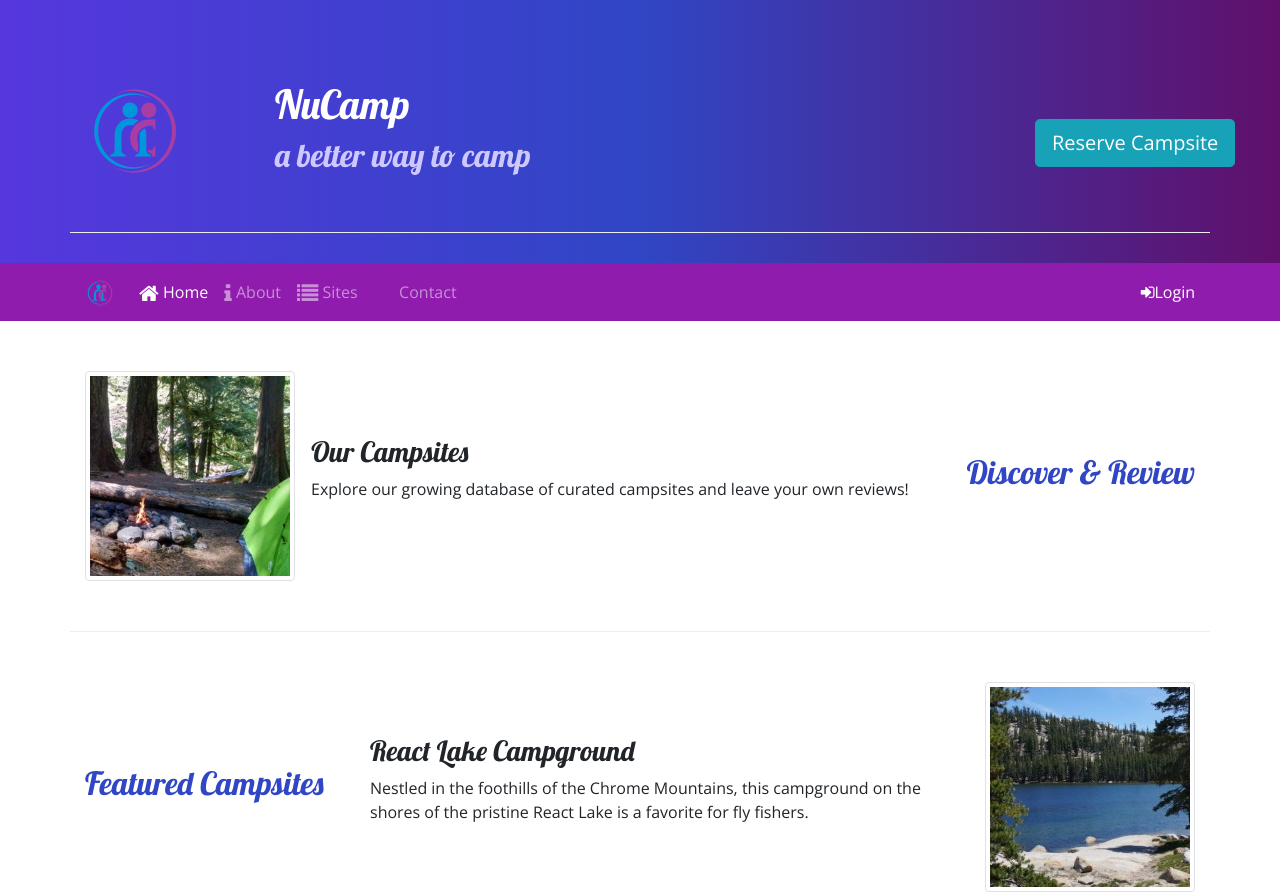
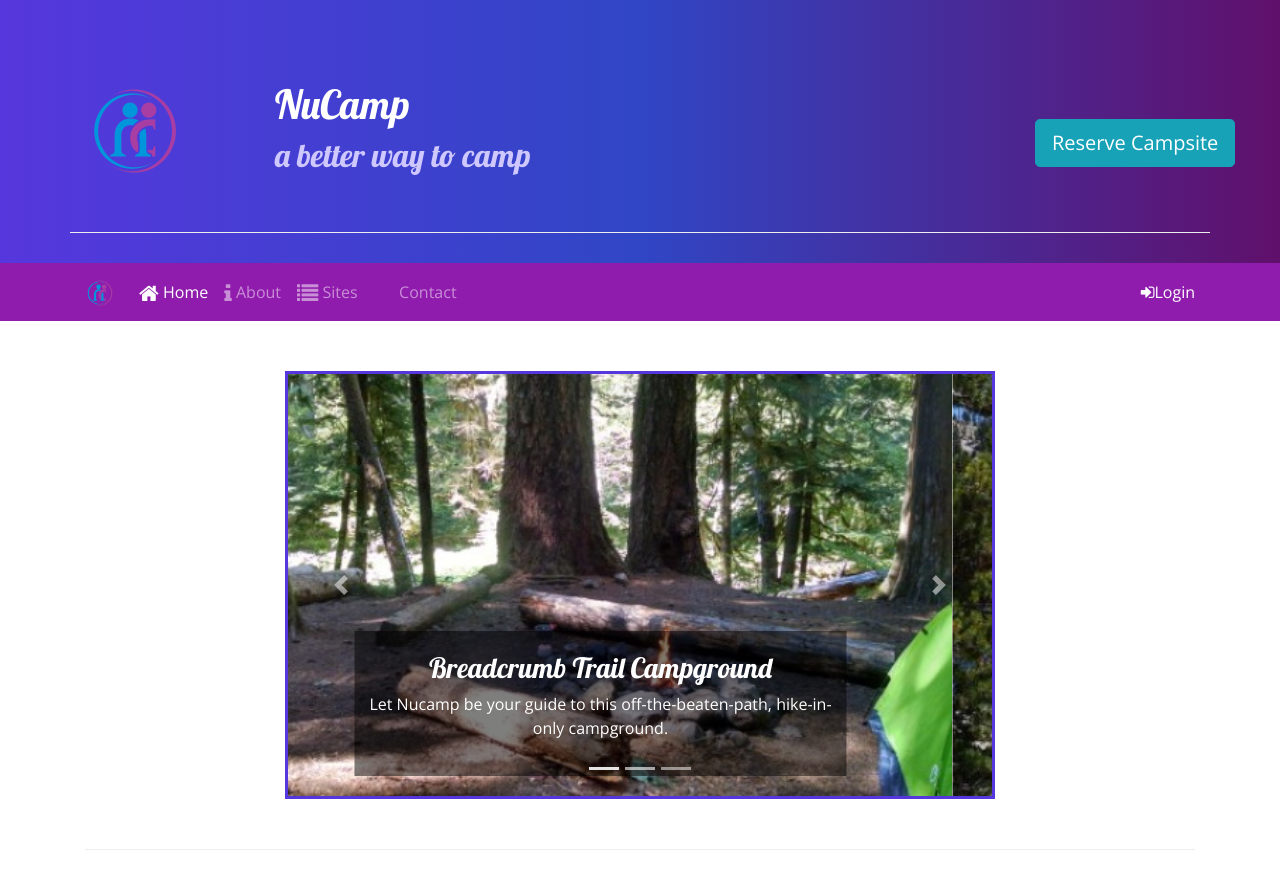
Before and after one commit to acepitcher2009/NuCamp-Website, a website: page index.html in a window 1280 px wide. Shown: the top 895 px of the page. Drawn offline with nearby package versions, Linux system fonts and the light colour scheme.

Commit message:
carousels

```diff
--- a/css/styles.css
+++ b/css/styles.css
@@ -35,3 +35,11 @@ header h2 {
 .navbar {
     background-color: #901cad;
 }
+
+.carousel-caption {
+    background-color: rgba(00, 0, 0, 0.5);
+}
+
+.carousel {
+    border: solid #5637DD;
+}
--- a/index.html
+++ b/index.html
@@ -99,6 +99,49 @@
   </div>
 
   <div class="container">
+    <div class="row-content">
+      <div class="col-md-8 mx-auto">
+        <div id="homeCarousel" class="carousel slide" data-ride="carousel">
+          <ol class="carousel-indicators">
+            <li data-target="#homeCarousel" data-slide-to="0" class="active"></li>
+            <li data-target="#homeCarousel" data-slide-to="1"></li>
+            <li data-target="#homeCarousel" data-slide-to="2"></li>
+          </ol>
+          <div class="carousel-inner">
+            <div class="carousel-item active">
+              <img src="img/breadcrumb-trail.jpg" alt="Breadcrumb Trail Campground" class="d-block w-100">
+              <div class="carousel-caption">
+                <h3>Breadcrumb Trail Campground</h3>
+                <p class="d-none d-sm-block">Let Nucamp be your guide to this off-the-beaten-path, hike-in-only
+                  campground. </p>
+              </div>
+            </div>
+            <div class="carousel-item">
+              <img src="img/react-lake.jpg" alt="React Lake Campground" class="d-block w-100">
+              <div class="carousel-caption">
+                <h3>React Lake Campground</h3>
+                <p class="d-none d-sm-block">Nestled in the foothills of the Chrome Mountains, this campground on the shores of the pristine React Lake is a favorite for fly fishers.</p>
+              </div>
+            </div>
+            <div class="carousel-item">
+              <img src="img/chrome-river.jpg" alt="Chrome River Campground" class="d-block w-100">
+              <div class="carousel-caption">
+                <h3>Chrome River Campground</h3>
+                <p class="d-none d-sm-block">Spend a few sunny days and starry nights beneath a canopy of old-growth firs at this anchanting spot by the Chrome River.</p>
+              </div>
+            </div>
+          </div>
+          <a href="#homeCarousel" class="carousel-control-prev" role="button" data-slide="prev">
+            <span class="carousel-control-prev-icon"> </span>
+            <span class="sr-only">Previous </span>
+          </a>
+          <a href="#homeCarousel" class="carousel-control-next" role="button" data-slide="next">
+            <span class="carousel-control-next-icon"> </span>
+            <span class="sr-only">Next </span>
+          </a>
+        </div>
+      </div>
+    </div>
     <div class="row row-content align-items-center">
       <div class="col-sm-4 order-sm-last col-md-3">
         <h2 class="text-sm-right">Discover & Review</h2>
```
